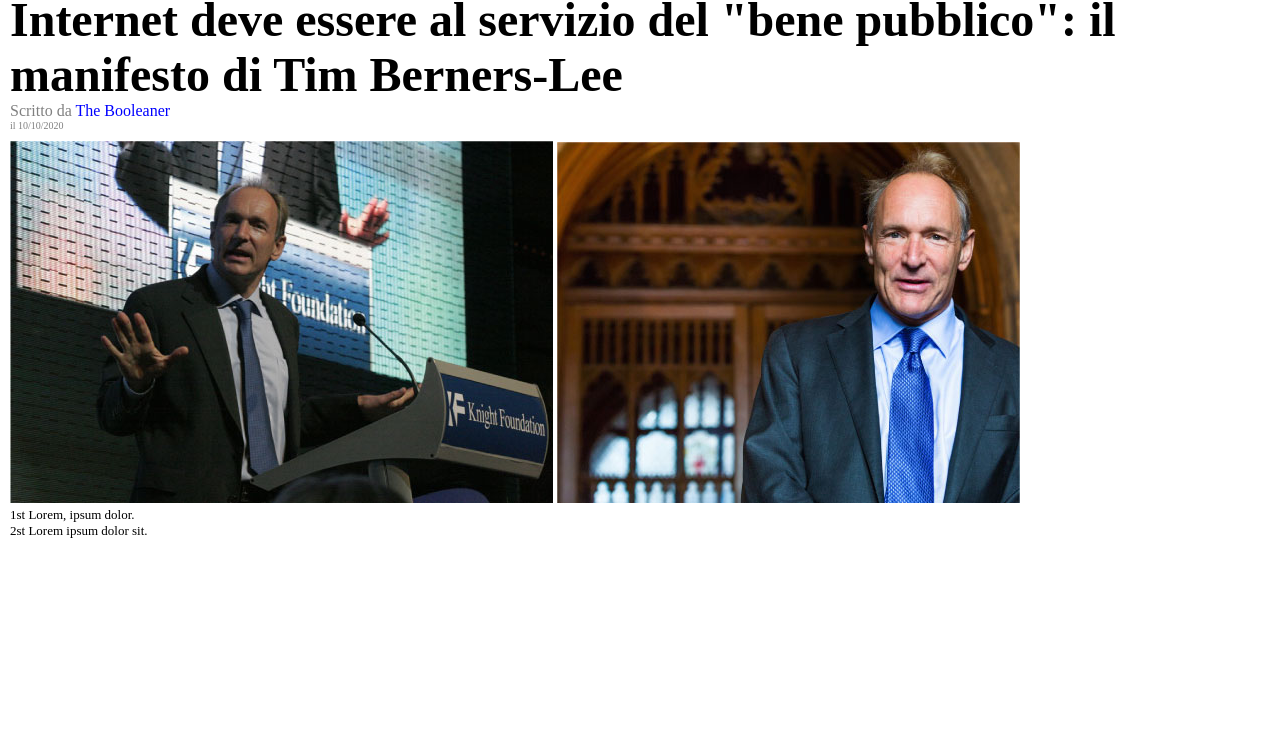
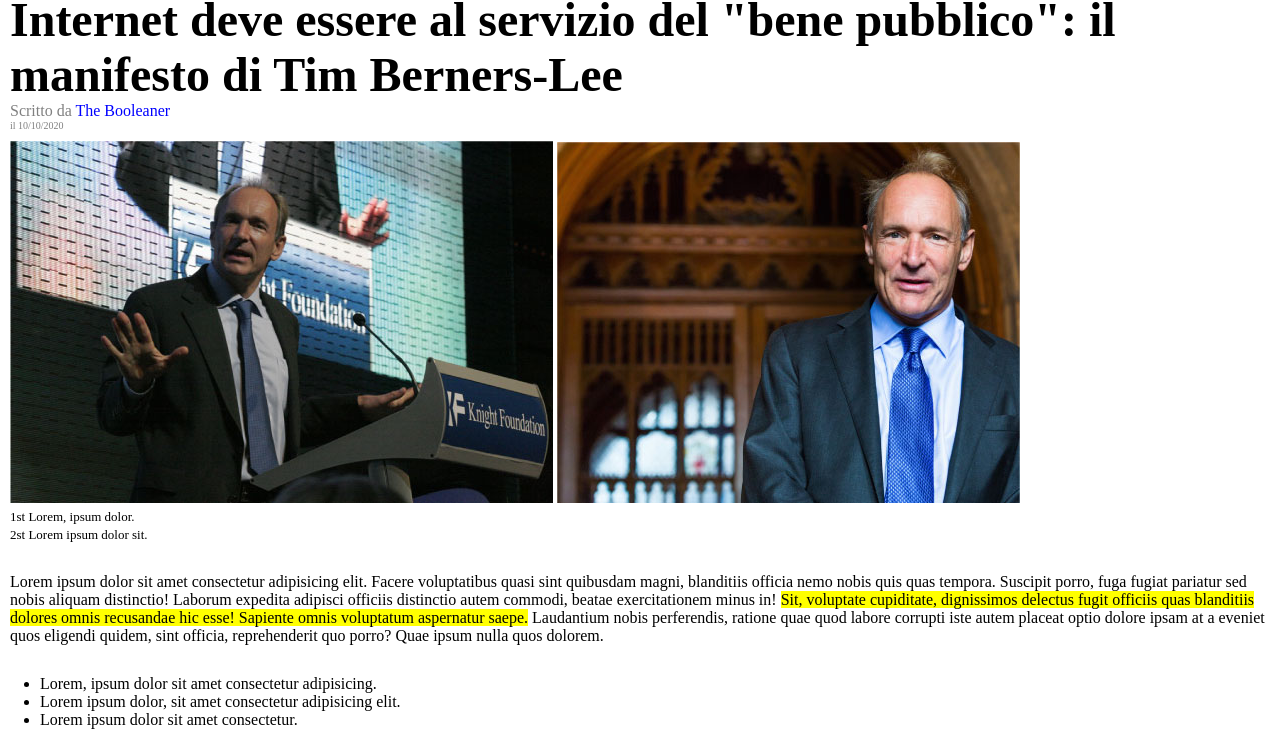
Before and after one commit to AlessandroIacovella95/html-css-booleaner, a plain HTML site: page index.html in a window 1280 px wide. Shown: the part 110-855 px from the top of the page. Before the commit the page ends 800 px from the top, so only its background shows below. Drawn offline with Linux system fonts and the light colour scheme.

Commit message:
Add unorder and paragraph and fix photo

```diff
--- a/css/style.css
+++ b/css/style.css
@@ -50,3 +50,16 @@ img{
    margin-bottom: 0;
    font-size:small;
 }
+
+.highlighted-text{
+    background: yellow;
+}
+
+.paragraph{
+    margin-left: 10px;
+    margin-top: 30px;
+}
+
+.list{
+    margin-top: 30px;
+}
--- a/index.html
+++ b/index.html
@@ -30,9 +30,29 @@
     <div class="photo-main">
         <img src="./img/tim-1.jpg" alt="conference-Tim Berners-Lee">
         <img src="./img/tim-2.jpg" alt="photo-Tim Berners-Lee">
-        <p class="caption">1st Lorem, ipsum dolor.</p>
-        <p class="caption">2st Lorem ipsum dolor sit.</p>
+        <br>
+        <span class="caption">1st Lorem, ipsum dolor.</span>
+        <br>
+        <span class="caption">2st Lorem ipsum dolor sit.</span>
     </div>
+
+    <div class="paragraph">
+        Lorem ipsum dolor sit amet consectetur adipisicing elit. Facere voluptatibus quasi sint quibusdam magni, blanditiis officia nemo nobis quis quas tempora. Suscipit porro, fuga fugiat pariatur sed nobis aliquam distinctio!
+        Laborum expedita adipisci officiis distinctio autem commodi, beatae exercitationem minus in! <span class="highlighted-text">Sit, voluptate cupiditate, dignissimos delectus fugit officiis quas blanditiis dolores omnis recusandae hic esse! Sapiente omnis voluptatum aspernatur saepe.</span>
+        Laudantium nobis perferendis, ratione quae quod labore corrupti iste autem placeat optio dolore ipsam at a eveniet quos eligendi quidem, sint officia, reprehenderit quo porro? Quae ipsum nulla quos dolorem.</p>
+    </div>
+
+    <!-- unorder list -->
+
+    <div class="list">
+        <ul>
+            <li>Lorem, ipsum dolor sit amet consectetur adipisicing.</li>
+            <li>Lorem ipsum dolor, sit amet consectetur adipisicing elit.</li>
+            <li>Lorem ipsum dolor sit amet consectetur.</li>
+        </ul>
+    </div>
+
+
 
 
 
```
